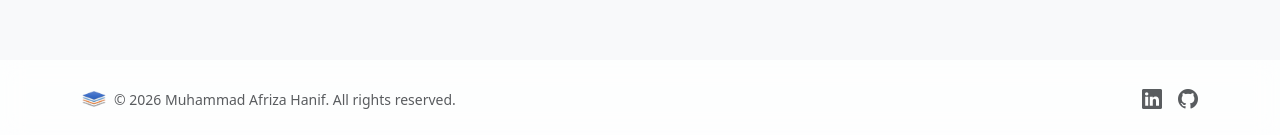
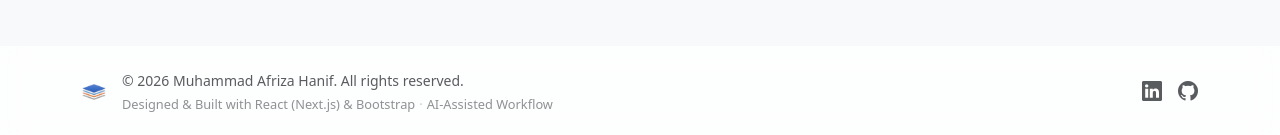
Before and after one commit to AfrizaHanif/curriculum-vitae-react-v2, a Next.js app: page /blog in a window 1280 px wide. Shown: the part 662-797 px from the top of the page. Built offline with nearby package versions, Linux system fonts and the light colour scheme; no server answers.

Commit message:
feat(footer): localize footer credits and add tech stack attribution

```diff
--- a/src/components/layouts/home/footer.tsx
+++ b/src/components/layouts/home/footer.tsx
@@ -3,6 +3,7 @@
 import { useEffect, useRef } from "react";
 import Link from "next/link";
 import "./footer.css";
+import { useLanguage } from "@/context/LanguageContext";
 import { useFetch } from "@/hooks/useFetch";
 import { SocialApiResponse } from "@/types/social";
 import Tooltip from "../../ui/bootstrap/tooltip";
@@ -21,6 +22,7 @@ interface FooterProps {
 }
 
 export default function Footer({ className = "", style }: FooterProps) {
+  const { t } = useLanguage();
   const footerRef = useRef<HTMLElement>(null);
 
   // Fetch API Data
@@ -61,12 +63,12 @@ export default function Footer({ className = "", style }: FooterProps) {
       style={style}
     >
       <div className="container py-4 d-flex flex-column flex-md-row justify-content-between align-items-center gap-3 text-center text-md-start">
-        {/* Copyright & Logo */}
-        <div className="d-flex align-items-center justify-content-center justify-content-md-start">
+        {/* Copyright & Credits */}
+        <div className="d-flex flex-column flex-md-row align-items-center align-items-md-center">
           {/* Logo */}
           <Link
             href="/"
-            className="me-2 text-body-secondary text-decoration-none lh-1"
+            className="mb-2 mb-md-0 me-md-3 text-body-secondary text-decoration-none lh-1 flex-shrink-0"
             aria-label="CV Portfolio"
           >
             <Image
@@ -86,11 +88,25 @@ export default function Footer({ className = "", style }: FooterProps) {
               loading="lazy"
             />
           </Link>
-          {/* Copyright */}
-          <span className="text-body-secondary small">
-            © {new Date().getFullYear()}{" "}
-            {profile?.fullname || "Muhammad Afriza Hanif"}. All rights reserved.
-          </span>
+
+          {/* Text Block */}
+          <div className="d-flex flex-column align-items-center align-items-md-start">
+            {/* Copyright */}
+            <span className="text-body-secondary small">
+              © {new Date().getFullYear()}{" "}
+              {profile?.fullname || "Muhammad Afriza Hanif"}. {t.footer.allRightsReserved}
+            </span>
+
+            {/* Tech Stack & AI Mention */}
+            <div
+              className="text-body-tertiary mt-1 d-flex flex-wrap align-items-center justify-content-center justify-content-md-start gap-1"
+              style={{ fontSize: "0.8rem" }}
+            >
+              <span>{t.footer.designedAndBuilt}</span>
+              <span className="opacity-50">·</span>
+              <span>{t.footer.aiAssisted}</span>
+            </div>
+          </div>
         </div>
 
         {/* Social Media */}
```
